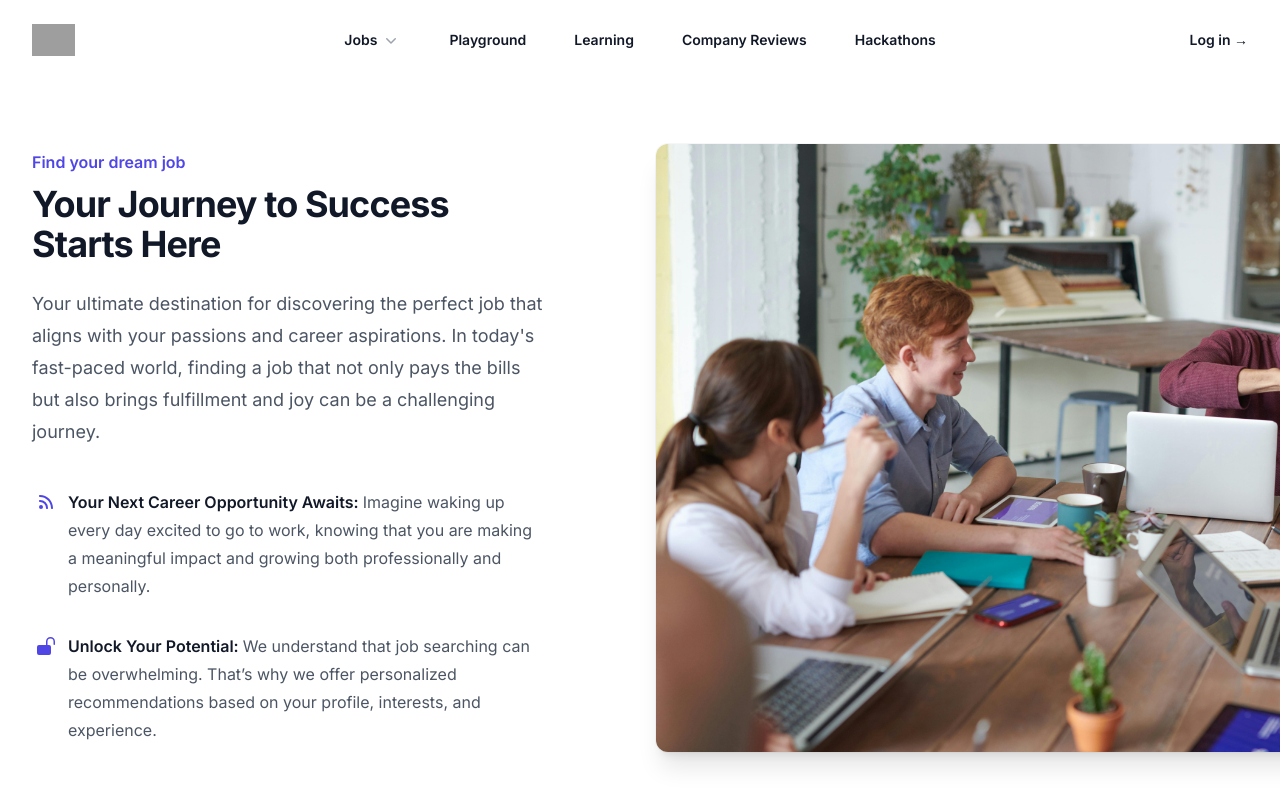
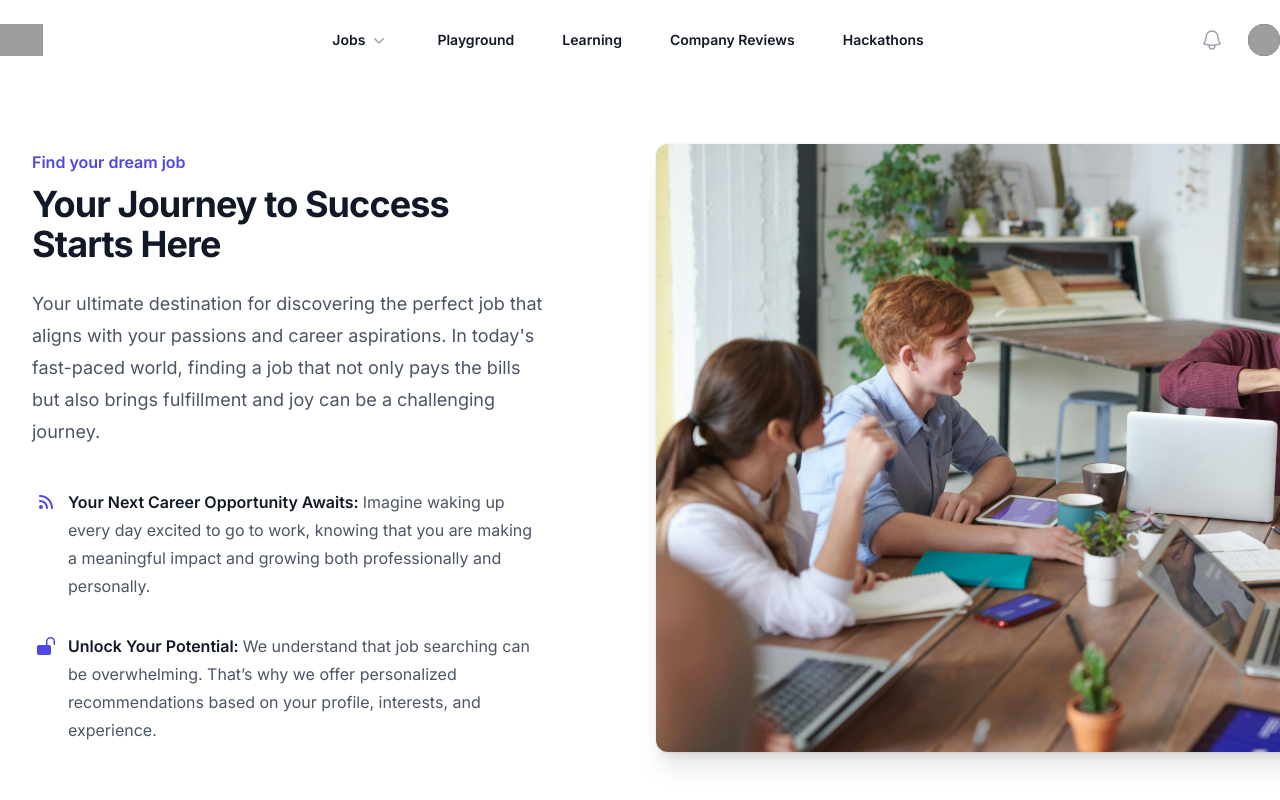
Before and after one commit to mdshoaibakhtar2002/Puffin-Macaw, a Next.js app: page / in a window 1280 px wide. Shown: the top 800 px of the page. Built offline with nearby package versions, Linux system fonts and the light colour scheme; grey boxes are pictures that could not be loaded.

Commit message:
added profile icon

```diff
--- a/src/components/Navbar.tsx
+++ b/src/components/Navbar.tsx
@@ -1,6 +1,8 @@
 'use client'
 
 import { useState } from 'react'
+import { Menu, MenuButton, MenuItem, MenuItems } from '@headlessui/react'
+import { BellIcon } from '@heroicons/react/24/outline'
 import {
     Dialog,
     DialogPanel,
@@ -23,6 +25,7 @@ import {
     ArrowDownOnSquareStackIcon
 } from '@heroicons/react/24/outline'
 import { ChevronDownIcon, ChevronUpIcon, PhoneIcon, PlayCircleIcon } from '@heroicons/react/20/solid'
+import Link from 'next/link'
 
 const products = [
     {
@@ -73,7 +76,7 @@ export default function Navbar() {
 
     return (
         <header className="bg-white">
-            <nav aria-label="Global" className="mx-auto flex max-w-7xl items-center justify-between p-6 lg:px-8">
+            <nav aria-label="Global" className="mx-auto flex max-w-7xl items-center justify-between p-6 lg:px-0">
                 <div className="flex lg:flex-1">
                     <a href="/" className="-m-1.5 p-1.5">
                         <span className="sr-only">Your Company</span>
@@ -153,10 +156,53 @@ export default function Navbar() {
                         Hackathons
                     </a>
                 </PopoverGroup>
-                <div className="hidden lg:flex lg:flex-1 lg:justify-end">
+                {/* <div className="hidden lg:flex lg:flex-1 lg:justify-end">
                     <a href="/login" className="text-sm font-semibold leading-6 text-gray-900">
                         Log in <span aria-hidden="true">&rarr;</span>
                     </a>
+                </div> */}
+                <div className="hidden lg:flex lg:flex-1 lg:justify-end absolute inset-y-0 right-0 flex items-center pr-2 sm:static sm:inset-auto sm:ml-6 sm:pr-0">
+                    <button
+                        type="button"
+                        className="relative rounded-full p-1 mr-2 text-gray-400 hover:text-gray focus:outline-none focus:ring-2 focus:ring-white focus:ring-offset-2 focus:ring-offset-gray-800"
+                    >
+                        <span className="absolute -inset-1.5" />
+                        <span className="sr-only">View notifications</span>
+                        <BellIcon aria-hidden="true" className="h-6 w-6" />
+                    </button>
+
+                    {/* Profile dropdown */}
+                    <Menu as="div" className="relative ml-3">
+                            <MenuButton className="relative flex rounded-full bg-gray-800 text-sm focus:outline-none focus:ring-2 focus:ring-white focus:ring-offset-2 focus:ring-offset-gray-800">
+                                <span className="absolute -inset-1.5" />
+                                <span className="sr-only">Open user menu</span>
+                                <img
+                                    alt=""
+                                    src="https://pbs.twimg.com/profile_images/1375285353146327052/y6jeByyD_400x400.jpg"
+                                    className="h-8 w-8 rounded-full"
+                                />
+                            </MenuButton>
+                        <MenuItems
+                            transition
+                            className="absolute right-0 z-10 mt-2 w-48 origin-top-right rounded-md bg-white py-1 shadow-lg ring-1 ring-black ring-opacity-5 transition focus:outline-none data-[closed]:scale-95 data-[closed]:transform data-[closed]:opacity-0 data-[enter]:duration-100 data-[leave]:duration-75 data-[enter]:ease-out data-[leave]:ease-in"
+                        >
+                            <MenuItem>
+                                <Link href="#" className="block px-4 py-2 text-sm text-gray-700 data-[focus]:bg-gray-100">
+                                    Your Profile
+                                </Link>
+                            </MenuItem>
+                            <MenuItem>
+                                <Link href="#" className="block px-4 py-2 text-sm text-gray-700 data-[focus]:bg-gray-100">
+                                    Settings
+                                </Link>
+                            </MenuItem>
+                            <MenuItem>
+                                <Link href="#" className="block px-4 py-2 text-sm text-gray-700 data-[focus]:bg-gray-100">
+                                    Sign out
+                                </Link>
+                            </MenuItem>
+                        </MenuItems>
+                    </Menu>
                 </div>
             </nav>
             <Dialog open={mobileMenuOpen} onClose={setMobileMenuOpen} className="lg:hidden">
@@ -180,6 +226,7 @@ export default function Navbar() {
                             <XMarkIcon aria-hidden="true" className="h-6 w-6" />
                         </button>
                     </div>
+
                     <div className="mt-6 flow-root">
                         <div className="-my-6 divide-y divide-gray-500/10">
                             <div className="space-y-2 py-6">
@@ -234,6 +281,50 @@ export default function Navbar() {
                                     Log in
                                 </a>
                             </div>
+                            {/* <div className="absolute inset-y-0 right-0 flex items-center pr-2 sm:static sm:inset-auto sm:ml-6 sm:pr-0">
+                                <button
+                                    type="button"
+                                    className="relative rounded-full bg-gray-800 p-1 text-gray-400 hover:text-white focus:outline-none focus:ring-2 focus:ring-white focus:ring-offset-2 focus:ring-offset-gray-800"
+                                >
+                                    <span className="absolute -inset-1.5" />
+                                    <span className="sr-only">View notifications</span>
+                                    <BellIcon aria-hidden="true" className="h-6 w-6" />
+                                </button>
+
+                                <Menu as="div" className="relative ml-3">
+                                    <div>
+                                        <MenuButton className="relative flex rounded-full bg-gray-800 text-sm focus:outline-none focus:ring-2 focus:ring-white focus:ring-offset-2 focus:ring-offset-gray-800">
+                                            <span className="absolute -inset-1.5" />
+                                            <span className="sr-only">Open user menu</span>
+                                            <img
+                                                alt=""
+                                                src="https://images.unsplash.com/photo-1472099645785-5658abf4ff4e?ixlib=rb-1.2.1&ixid=eyJhcHBfaWQiOjEyMDd9&auto=format&fit=facearea&facepad=2&w=256&h=256&q=80"
+                                                className="h-8 w-8 rounded-full"
+                                            />
+                                        </MenuButton>
+                                    </div>
+                                    <MenuItems
+                                        transition
+                                        className="absolute right-0 z-10 mt-2 w-48 origin-top-right rounded-md bg-white py-1 shadow-lg ring-1 ring-black ring-opacity-5 transition focus:outline-none data-[closed]:scale-95 data-[closed]:transform data-[closed]:opacity-0 data-[enter]:duration-100 data-[leave]:duration-75 data-[enter]:ease-out data-[leave]:ease-in"
+                                    >
+                                        <MenuItem>
+                                            <a href="#" className="block px-4 py-2 text-sm text-gray-700 data-[focus]:bg-gray-100">
+                                                Your Profile
+                                            </a>
+                                        </MenuItem>
+                                        <MenuItem>
+                                            <a href="#" className="block px-4 py-2 text-sm text-gray-700 data-[focus]:bg-gray-100">
+                                                Settings
+                                            </a>
+                                        </MenuItem>
+                                        <MenuItem>
+                                            <a href="#" className="block px-4 py-2 text-sm text-gray-700 data-[focus]:bg-gray-100">
+                                                Sign out
+                                            </a>
+                                        </MenuItem>
+                                    </MenuItems>
+                                </Menu>
+                            </div> */}
                         </div>
                     </div>
                 </DialogPanel>
```
Lines whose indentation alone changed are shown as unchanged.
